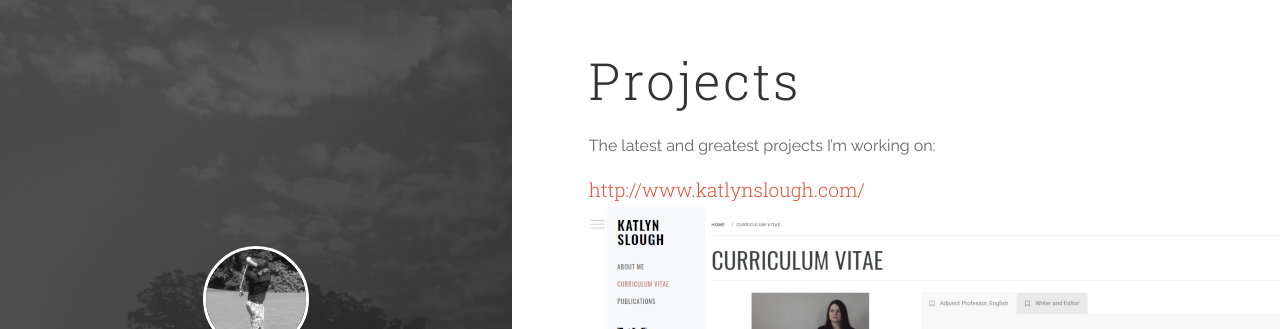
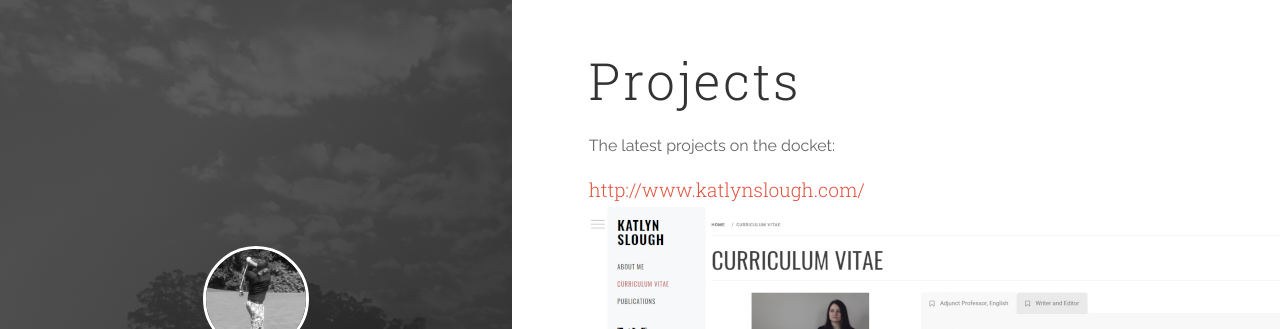
Before and after one commit to csanes/csanes.github.io, a Jekyll site: the page built from projects.md, in a window 1280 px wide. Shown: the top 329 px of the page. Built offline with Jekyll 4.4.1, drawn with Linux system fonts in a browser that asks for light colours.

Commit message:
sentence edit.

```diff
--- a/projects.md
+++ b/projects.md
@@ -5,7 +5,7 @@ permalink: /projects/
 ---
 # Projects
 
-The latest and greatest projects I'm working on:
+The latest projects on the docket:
 
 #### <http://www.katlynslough.com/>
 
```
